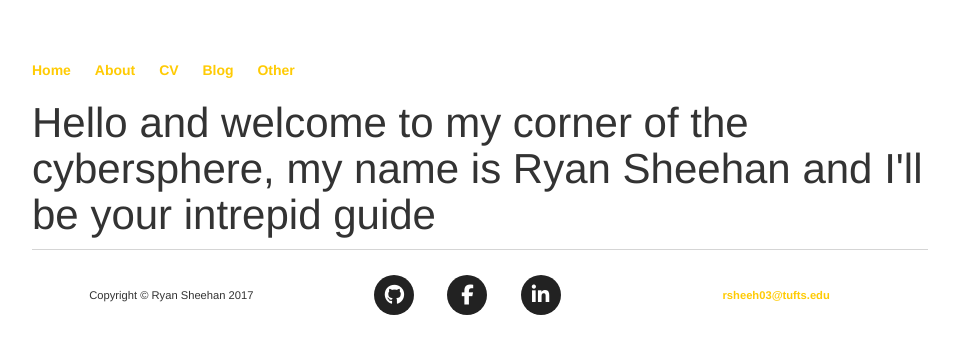
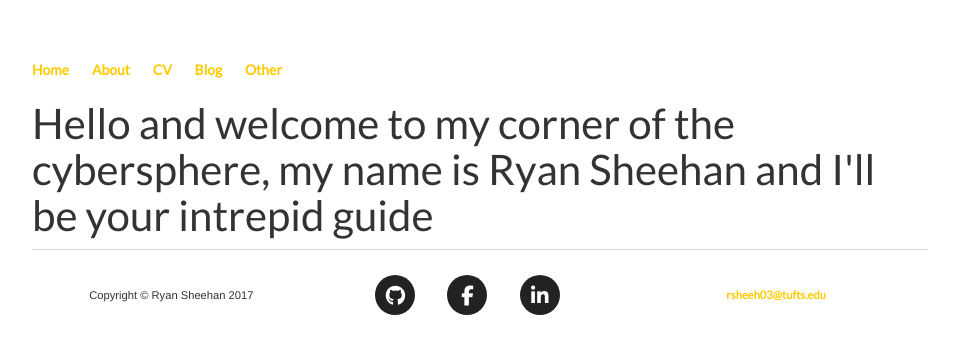
Before and after one commit to Ryan-Sheehan/Ryan-Sheehan.github.io, a Jekyll site: the page index.html, which Jekyll copies as it is, in a window 1280 px wide. Shown: the top 354 px of the page, without its empty margins (160-1119 px from the left). Built offline with Jekyll 4.4.1, drawn with Linux system fonts in a browser that asks for light colours; nearby versions of some CDN libraries.

Commit message:
Update main.css

```diff
--- a/css/main.css
+++ b/css/main.css
@@ -4,7 +4,7 @@ body {
     align-items: center;
 }
 nav ul, footer ul {
-    /*font-family:'Lato', 'Arial', 'Sans-Serif';*/
+    font-family:'Lato', 'Arial', 'Sans-Serif';
     padding: 0px;
     list-style: none;
     font-weight: bold;
@@ -15,7 +15,7 @@ nav ul li, footer ul li {
 }
 h1 {
     font-size: 3em;
-    /*font-family:'Lato', 'Arial', 'Sans-Serif';*/
+    font-family:'Lato', 'Arial', 'Sans-Serif';
 }
 p {
     font-size: 1.5em;
```
